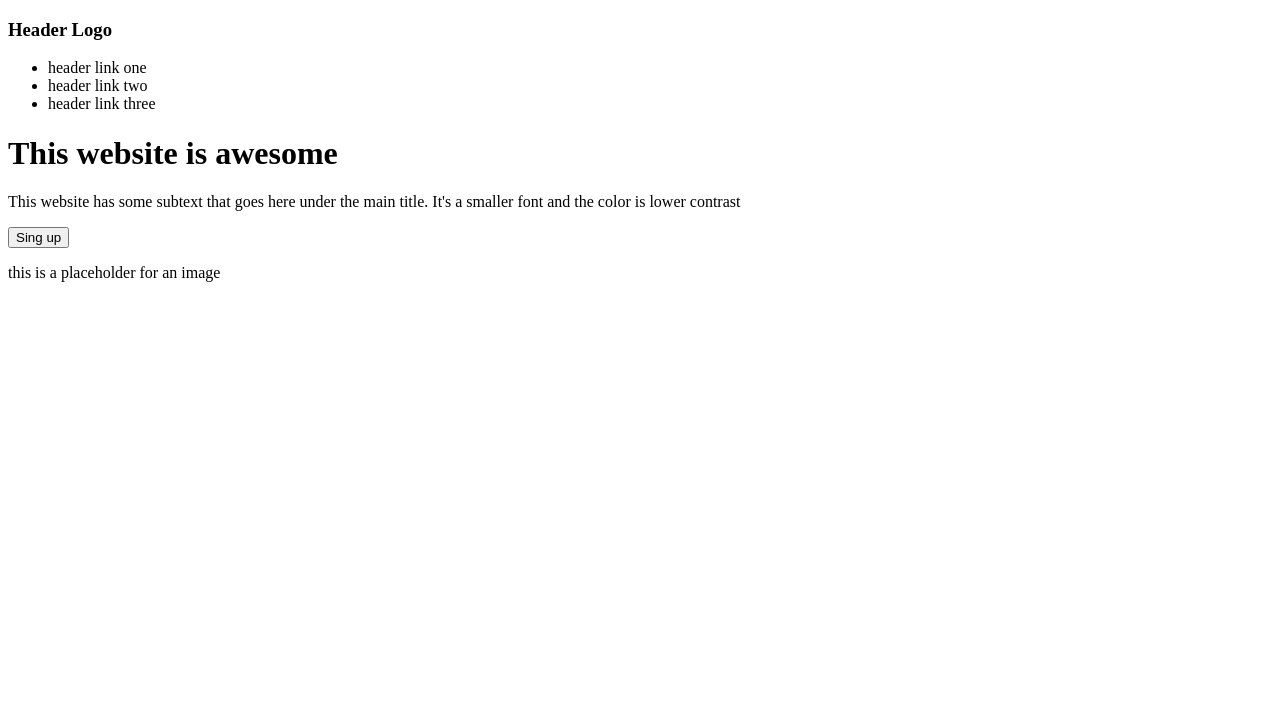
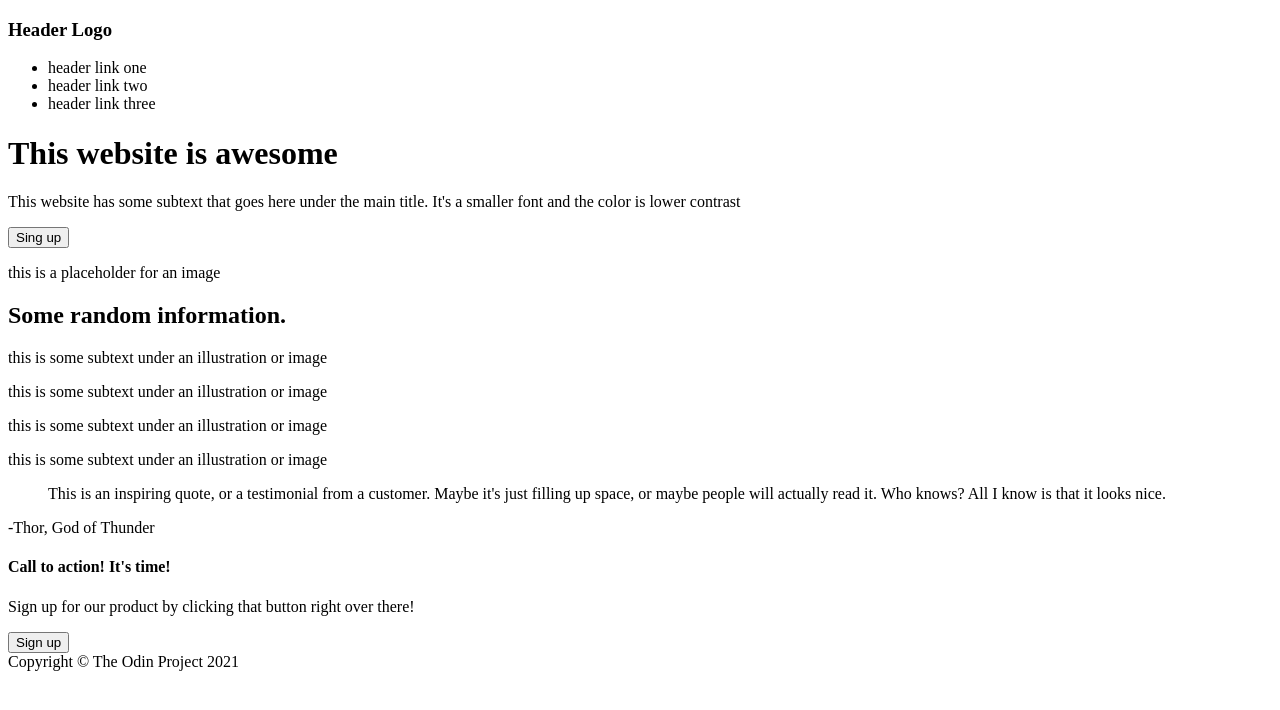
Before and after one commit to zusty/landing-page, a plain HTML site: page index.html in a window 1280 px wide. Drawn offline with Linux system fonts and the light colour scheme.

Commit message:
Add midsection, quote, signup, and footer sections

```diff
--- a/index.html
+++ b/index.html
@@ -26,5 +26,33 @@
             </div>
         </div>
     </main>
+    <div class="midsection">
+        <h2>Some random information.</h2>
+        <div class="image"></div>
+        <p>this is some subtext under an illustration or image</p>
+        <div class="image"></div>
+        <p>this is some subtext under an illustration or image</p>
+        <div class="image"></div>
+        <p>this is some subtext under an illustration or image</p>
+        <div class="image"></div>
+        <p>this is some subtext under an illustration or image</p>
+    </div>
+
+    <div class="quote">
+        <blockquote>
+            This is an inspiring quote, or a testimonial from a customer. Maybe it's just filling up space, or maybe people will actually read it. Who knows? All I know is that it looks nice.
+        </blockquote>
+        <p>-Thor, God of Thunder</p>
+    </div>
+
+    <div class="signup">
+        <div class="inner">
+            <h4>Call to action! It's time!</h4>
+            <p>Sign up for our product by clicking that button right over there!</p>
+            <button>Sign up</button>
+        </div>
+    </div>
+
+    <footer>Copyright &copy; The Odin Project 2021</footer>
 </body>
 </html>
```
